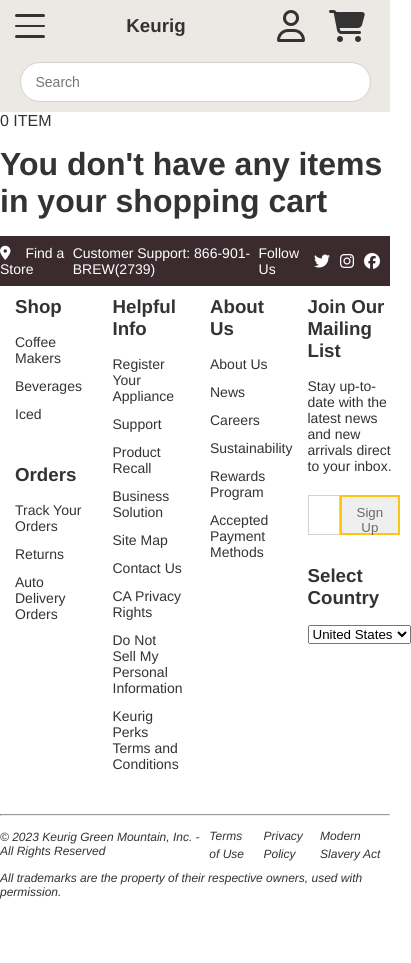
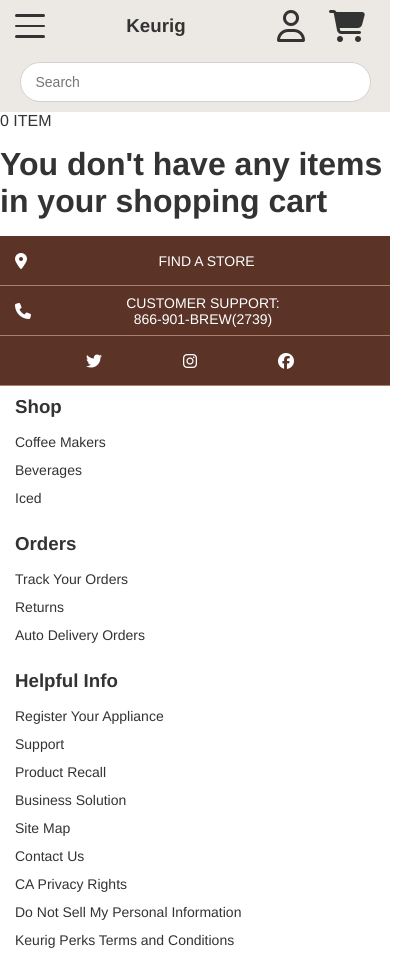
Before and after one commit to PJIceskull/Coffee_Maker, a website built with webpack: page dist/index.html in a window 390 px wide. Shown: the top 963 px of the page, 411 px wide, since content can reach past the window. Before the commit the page ends 899 px from the top, so only its background shows below. Built offline with nearby package versions, Linux system fonts and the light colour scheme.

Commit message:
made footer responsive

```diff
--- a/dist/css/styles.css
+++ b/dist/css/styles.css
@@ -142,9 +142,7 @@
 }
 .m-nav .hamburger-menu {
   margin: auto 0;
-  /*  */
   display: none;
-  /*  */
   cursor: pointer;
 }
 .m-nav .hamburger-menu .bar1,
@@ -173,9 +171,7 @@
   flex-direction: column;
 }
 .m-nav .mobile-menu {
-  /*  */
   display: none;
-  /*  */
   position: absolute;
   top: 112px;
   left: 0;
@@ -267,6 +263,30 @@
   margin-right: 10px;
 }
 
+.m-contact {
+  display: none;
+}
+.m-contact div {
+  display: flex;
+  align-items: center;
+  justify-content: space-between;
+  min-height: 50px;
+  background-color: #5b3427;
+  color: #fff;
+  border-bottom: 1px solid #ad7d6d;
+  padding: 5px 15px;
+}
+.m-contact div p {
+  color: #fff;
+  text-align: center;
+  margin: 0 auto;
+  text-transform: uppercase;
+}
+.m-contact .find-store,
+.m-contact .social-links {
+  justify-content: space-evenly;
+}
+
 .footer-links {
   margin-top: 10px;
   display: flex;
@@ -321,6 +341,7 @@
   color: #68676b;
   border: 2px solid #fbc612;
   padding: 8px 15px;
+  font-size: 1.15vw;
 }
 .email-input button:hover {
   background-color: hsl(0, 0%, 100%);
@@ -339,6 +360,7 @@
   display: flex;
   align-items: center;
   justify-content: space-evenly;
+  flex-wrap: wrap;
   height: 55px;
 }
 .copyright-links ul li {
@@ -351,4 +373,37 @@
   justify-content: center;
 }
 
+@media screen and (max-width: 780px) {
+  .footer-links {
+    flex-wrap: wrap;
+    justify-content: space-between;
+  }
+  .link-column {
+    max-width: 40%;
+  }
+  .contact-section {
+    display: none;
+  }
+  .m-contact {
+    display: block;
+  }
+}
+@media screen and (max-width: 430px) {
+  .footer-links {
+    flex-direction: column;
+  }
+  .link-column {
+    max-width: 100%;
+  }
+  .small-link-holder {
+    margin-bottom: 15px;
+  }
+  .copyright-links {
+    margin-bottom: 15px;
+  }
+  .trademark {
+    text-align: center;
+  }
+}
+
 /*# sourceMappingURL=styles.css.map */
--- a/dist/index.html
+++ b/dist/index.html
@@ -143,6 +143,25 @@
         </div>
       </section>
 
+      <section class="m-contact">
+        <div class="find-store">
+          <i class="fa-solid fa-location-dot"></i>
+          <p>Find a Store</p>
+        </div>
+        <div>
+          <i class="fa-solid fa-phone"></i>
+          <p>
+            Customer Support: <br />
+            866-901-BREW(2739)
+          </p>
+        </div>
+        <div class="social-links">
+          <i class="fa-brands fa-twitter"></i>
+          <i class="fa-brands fa-instagram"></i>
+          <i class="fa-brands fa-facebook"></i>
+        </div>
+      </section>
+
       <!-- Pages Link -->
       <section class="footer-links">
         <div class="link-column">
```
